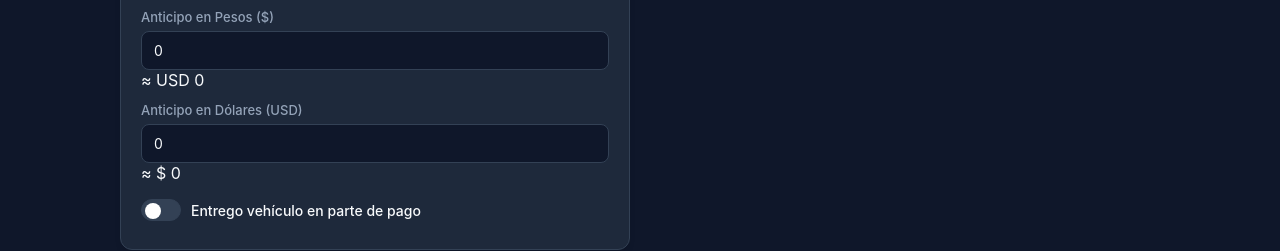
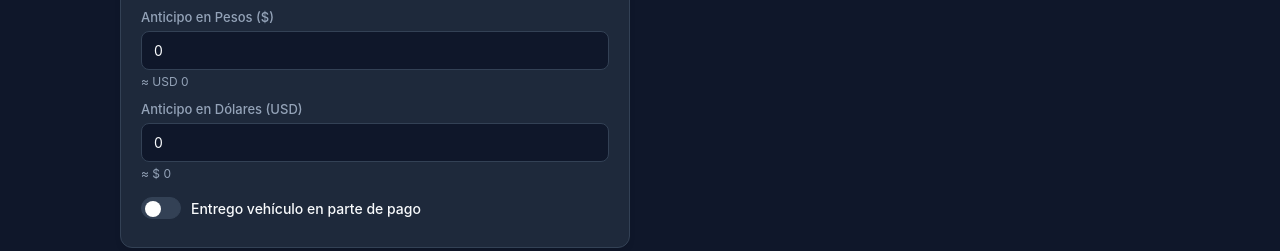
Before and after one commit to hrcarreno/cotizador-frontend, a React (Vite) app: page / in a window 1280 px wide. Shown: the part 888-1139 px from the top of the page. Built offline with nearby package versions, Linux system fonts and the light colour scheme.

Commit message:
Add conversion feedback styles and button hover effect
Added styles for conversion feedback and adjusted button hover effect.

```diff
--- a/src/App.css
+++ b/src/App.css
@@ -121,6 +121,14 @@ input, select {
 }
 
 input:focus, select:focus { border-color: var(--acc); }
+
+/* Feedback de conversión */
+.conv {
+  font-size: 12px;
+  color: var(--mut);
+  margin-top: 4px;
+  margin-bottom: 8px;
+}
 
 .two {
   display: grid;
```
